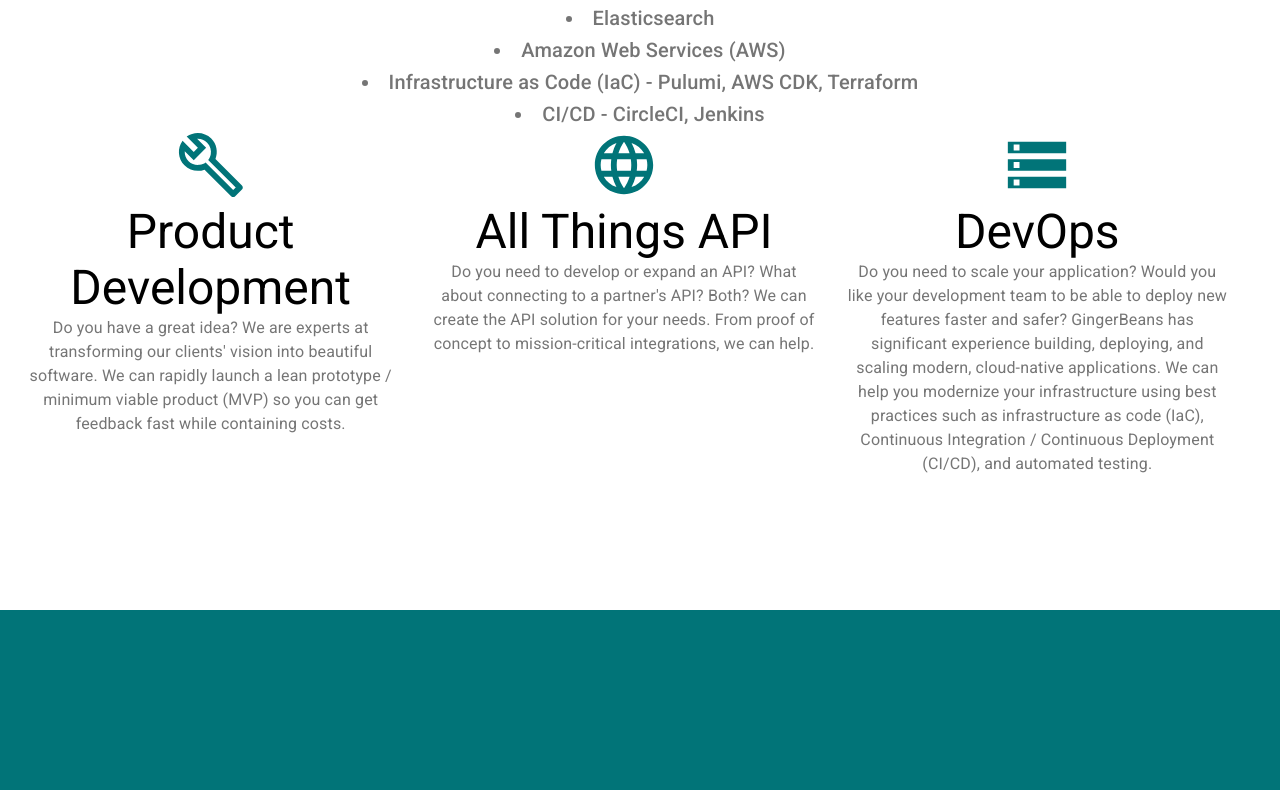
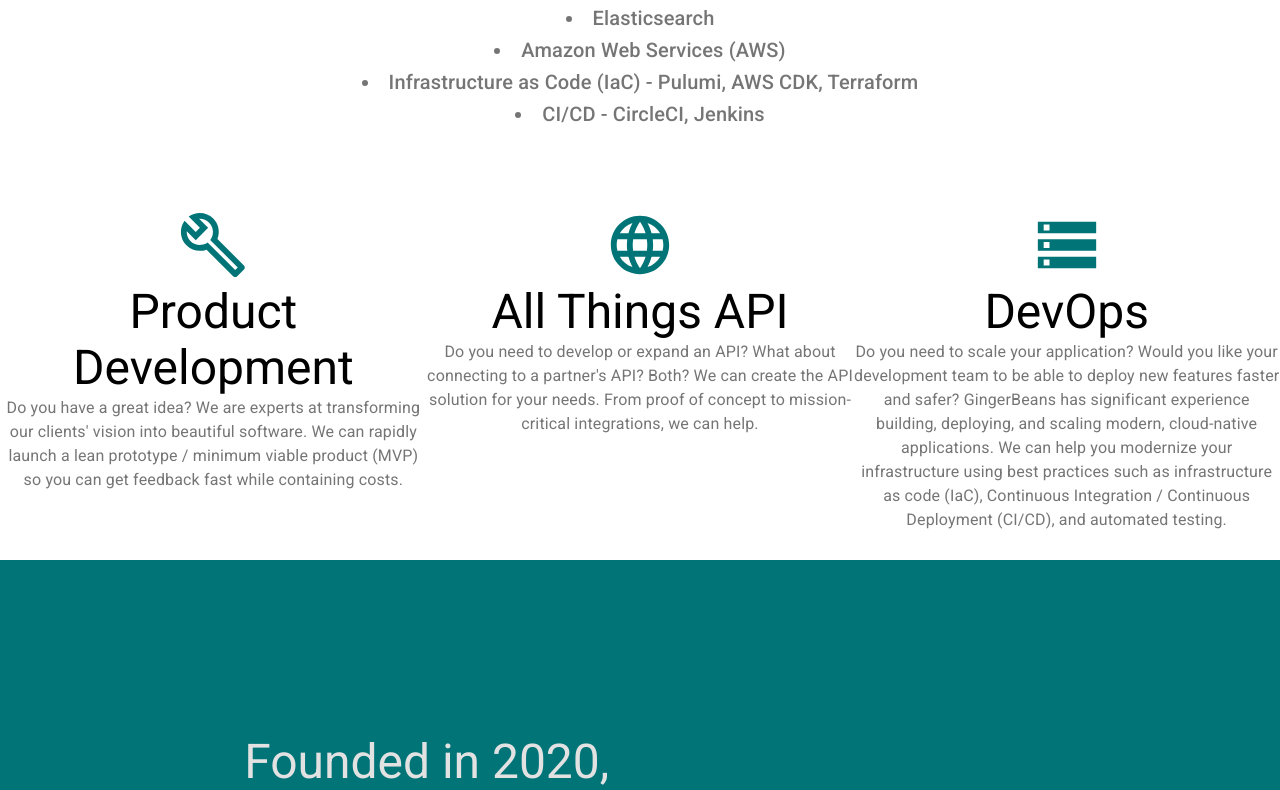
Before and after one commit to dmegbert/gingerbeans, a React app in the folder gb-ui/: page / in a window 1280 px wide. Shown: the part 1070-1860 px from the top of the page. Built offline with nearby package versions, Linux system fonts and the light colour scheme.

Commit message:
Fix formatting with minHeight

```diff
--- a/gb-ui/src/sections/About.js
+++ b/gb-ui/src/sections/About.js
@@ -9,6 +9,7 @@
   containerFluid: {
     backgroundColor: theme.palette.primary.main,
     width: "100%",
+    minHeight: 600,
     textAlign: "center",
     paddingTop: "10vh",
     [theme.breakpoints.up("md")]: {
--- a/gb-ui/src/sections/Portfolio.js
+++ b/gb-ui/src/sections/Portfolio.js
@@ -27,7 +27,7 @@
 
 const useStyles = makeStyles((theme) => ({
   containerFluid: {
-    minHeight: "100vh",
+    minHeight: 730,
     width: "100%",
     [theme.breakpoints.up("md")]: {
       height: "90vh",
--- a/gb-ui/src/sections/Services.js
+++ b/gb-ui/src/sections/Services.js
@@ -8,7 +8,7 @@
 
 const useStyles = makeStyles((theme) => ({
   containerFluid: {
-    minHeight: "100vh",
+    minHeight: 750,
     width: "100%",
     textAlign: "center",
     [theme.breakpoints.up("md")]: {
@@ -64,16 +64,6 @@
             <li>CI/CD - CircleCI, Jenkins</li>
           </Typography>
         </Grid>
-      </Grid>
-      <Grid
-        container
-        direction="row"
-        justify="center"
-        alignItems="flex-start"
-        className={classes.gridBody}
-        spacing={4}
-        style={{ paddingLeft: 20, paddingRight: 20 }}
-      >
         <Grid item xs={12} md={4}>
           <BuildOutlinedIcon className={classes.icon} />
           <Typography variant="h3">Product Development</Typography>
```
